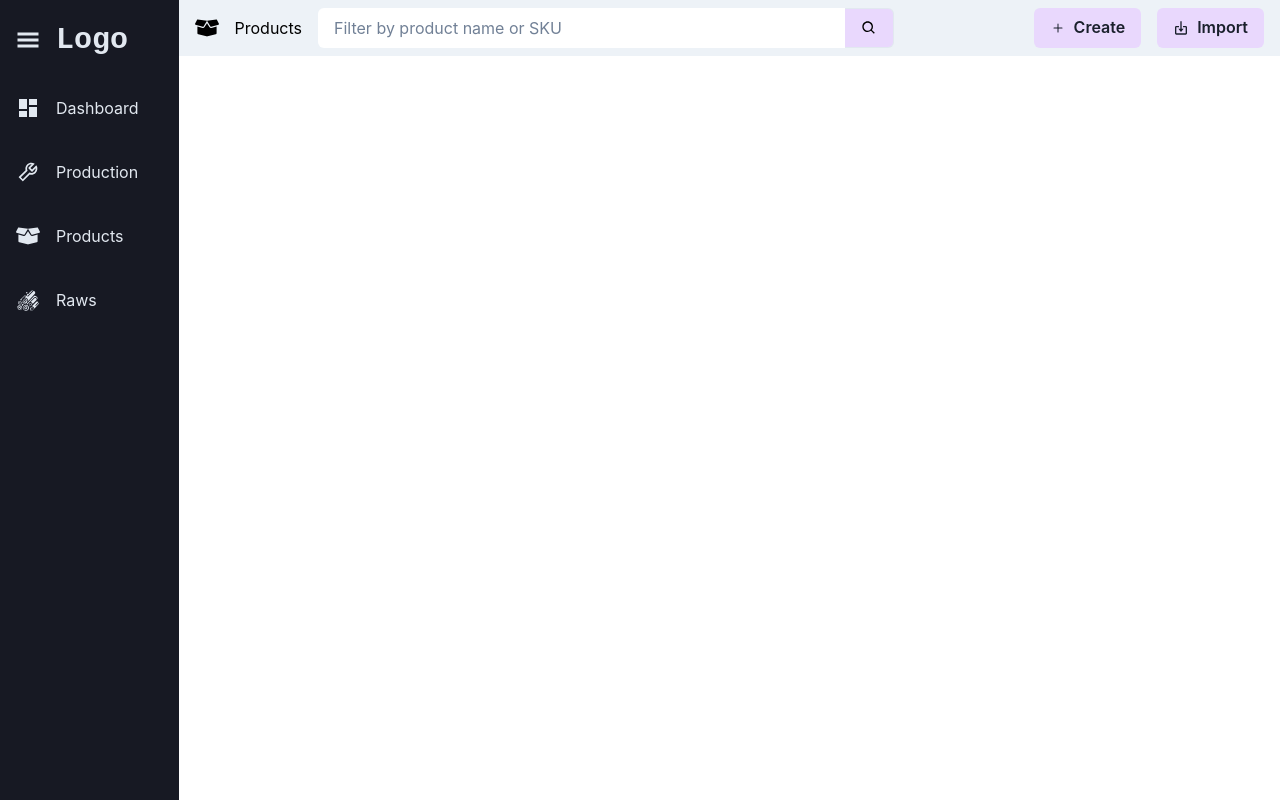
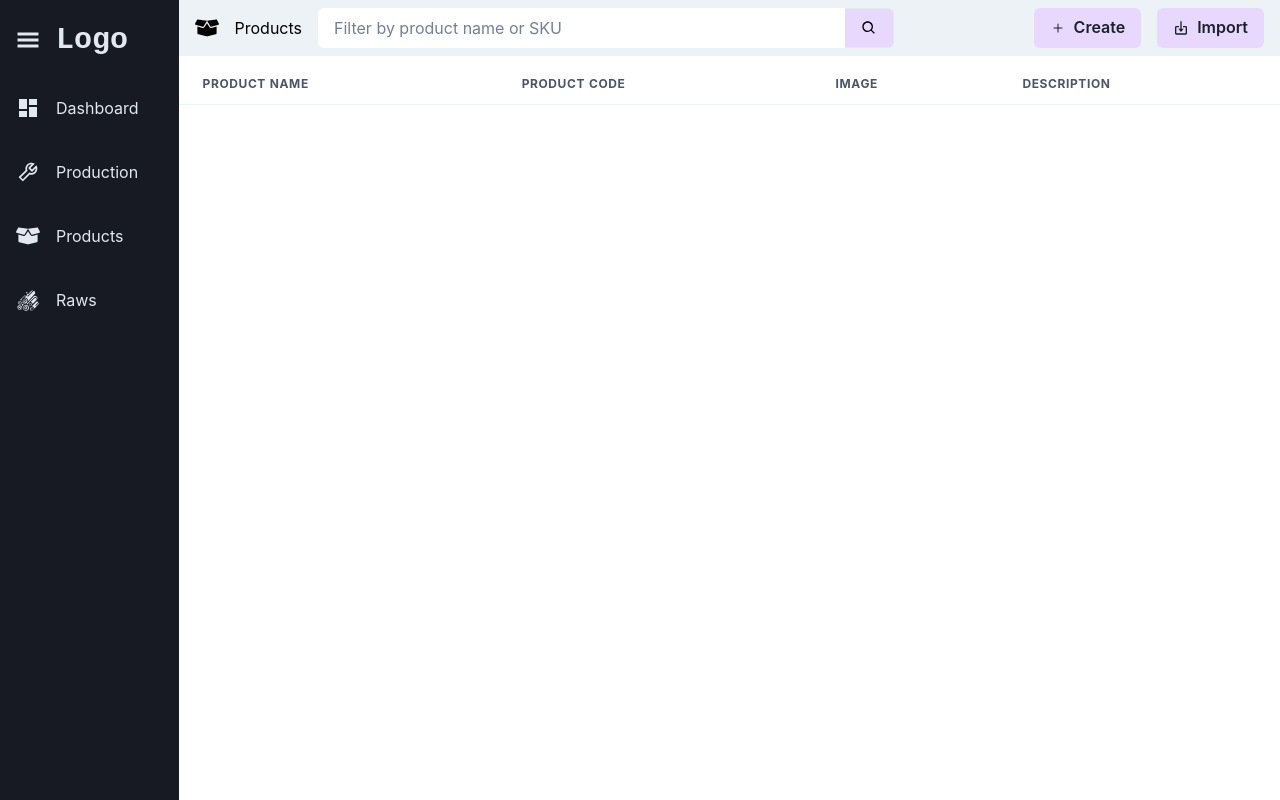
Before and after one commit to takihama/cereal-management-system, a React (Create React App) app: page /products in a window 1280 px wide. Built offline with nearby package versions, Linux system fonts and the light colour scheme.

Commit message:
add: products table

```diff
--- /dev/null
+++ b/src/components/table/ProductsTable.tsx
@@ -0,0 +1,42 @@
+import {
+  Table, TableContainer, Tbody, Td, Th, Thead, Tr,
+} from '@chakra-ui/react';
+import React from 'react';
+
+interface Product {
+  name: string
+  code: string
+  image?: string
+  description: string
+}
+
+interface ProductsTableProps {
+  products: Array<Product>
+}
+
+export default function ProductsTable({ products }: ProductsTableProps) {
+  return (
+    <TableContainer>
+      <Table variant="simple">
+        <Thead>
+          <Tr>
+            <Th>Product name</Th>
+            <Th>Product code</Th>
+            <Th>Image</Th>
+            <Th>Description</Th>
+          </Tr>
+        </Thead>
+        <Tbody>
+          {products.map((product) => (
+            <Tr key={product.name}>
+              <Td>{product.name}</Td>
+              <Td>{product.code}</Td>
+              <Td>{product.image}</Td>
+              <Td>{product.description}</Td>
+            </Tr>
+          ))}
+        </Tbody>
+      </Table>
+    </TableContainer>
+  );
+}
--- a/src/pages/Products.tsx
+++ b/src/pages/Products.tsx
@@ -7,6 +7,7 @@ import { IconType } from 'react-icons';
 import Header from '../components/header/Header';
 import CreateProductModal from '../components/modals/CreateProductModal';
 import ImportProductsModal from '../components/modals/ImportProductsModal';
+import ProductsTable from '../components/table/ProductsTable';
 
 interface HeaderButtons {
   name: string
@@ -82,6 +83,7 @@ export default function Products() {
         isOpen={isImportOpen}
         onClose={onImportClose}
       />
+      <ProductsTable products={products} />
     </Stack>
   );
 }
```
